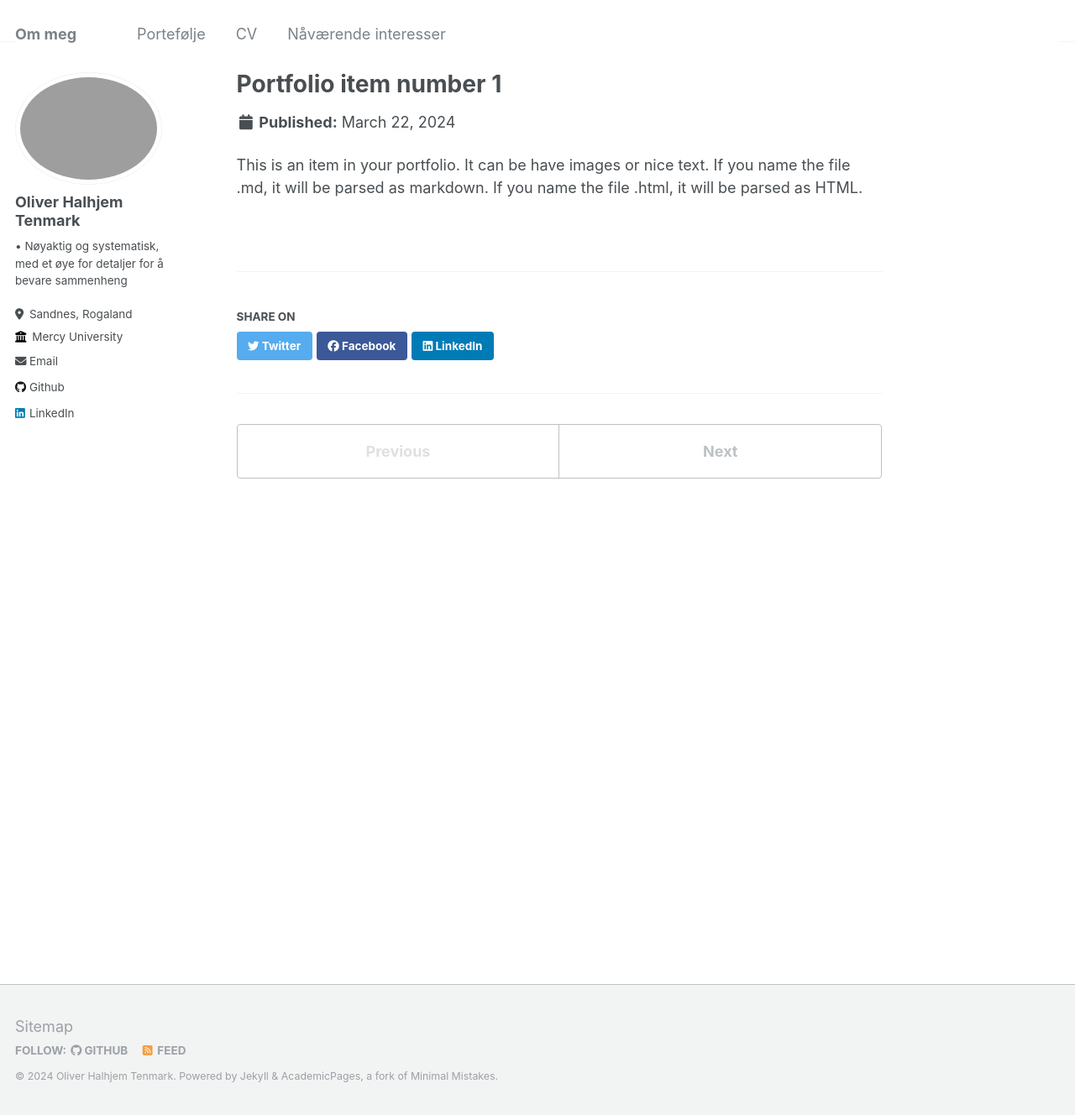
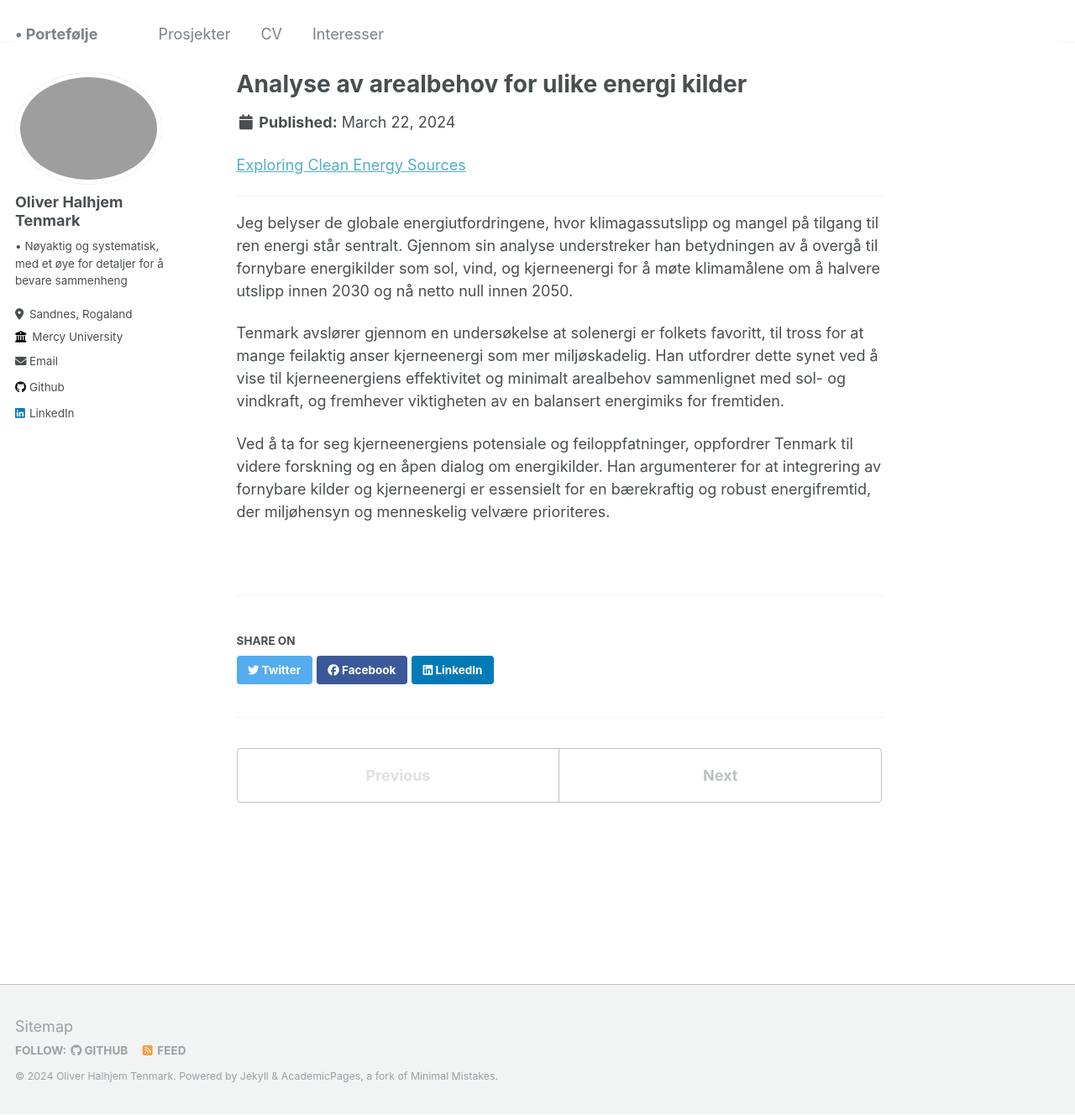
Before and after one commit to olivertenmark/Portfolio, a Jekyll site: the page built from _portfolio/portfolio-1.md, in a window 1280 px wide and 1328 px high. Shown: the whole window at 84% size. Built offline with Jekyll 4.4.1, drawn with Linux system fonts in a browser that asks for light colours.

Commit message:
Changes to navigation, portfolio, resume name

```diff
--- a/_config.yml
+++ b/_config.yml
@@ -8,7 +8,7 @@
 
 # Basic Site Settings
 locale                   : "en-US"
-title                    : "  Om meg"
+title                    : "  • Portefølje"
 title_separator          : "-"
 name                     : &name "Oliver Halhjem Tenmark"
 description              : &description "personal description"
--- a/_data/navigation.yml
+++ b/_data/navigation.yml
@@ -9,13 +9,13 @@ main:
  # - title: "Teaching"
  #   url: /teaching/
 
-  - title: "Portefølje"
+  - title: "Prosjekter"
     url: /portfolio/
 
   - title: "CV"
-    url: /files/cv_konsulent.pdf
+    url: /files/cv_olivertenmark.pdf
 
-  - title: "Nåværende interesser"
+  - title: "Interesser"
     url: /year-archive/
 
  # - title: "Guide"
--- a/_portfolio/portfolio-1.md
+++ b/_portfolio/portfolio-1.md
@@ -1,7 +1,15 @@
 ---
-title: "Portfolio item number 1"
-excerpt: "Short description of portfolio item number 1<br/><img src='/images/500x300.png'>"
+title: "Analyse av arealbehov for ulike energi kilder"
+excerpt: "Short description of portfolio item number 1<br/><img src='/images/wind_mill.png'>"
 collection: portfolio
 ---
 
-This is an item in your portfolio. It can be have images or nice text. If you name the file .md, it will be parsed as markdown. If you name the file .html, it will be parsed as HTML.
+[Exploring Clean Energy Sources](https://storymaps.arcgis.com/stories/e542abf8726b4b7dbb1b5712b9b38c79)
+
+-----
+
+Jeg belyser de globale energiutfordringene, hvor klimagassutslipp og mangel på tilgang til ren energi står sentralt. Gjennom sin analyse understreker han betydningen av å overgå til fornybare energikilder som sol, vind, og kjerneenergi for å møte klimamålene om å halvere utslipp innen 2030 og nå netto null innen 2050.
+
+Tenmark avslører gjennom en undersøkelse at solenergi er folkets favoritt, til tross for at mange feilaktig anser kjerneenergi som mer miljøskadelig. Han utfordrer dette synet ved å vise til kjerneenergiens effektivitet og minimalt arealbehov sammenlignet med sol- og vindkraft, og fremhever viktigheten av en balansert energimiks for fremtiden.
+
+Ved å ta for seg kjerneenergiens potensiale og feiloppfatninger, oppfordrer Tenmark til videre forskning og en åpen dialog om energikilder. Han argumenterer for at integrering av fornybare kilder og kjerneenergi er essensielt for en bærekraftig og robust energifremtid, der miljøhensyn og menneskelig velvære prioriteres.
```
Also changed, not shown: images/wind_mill.png (added), 2 other files.
